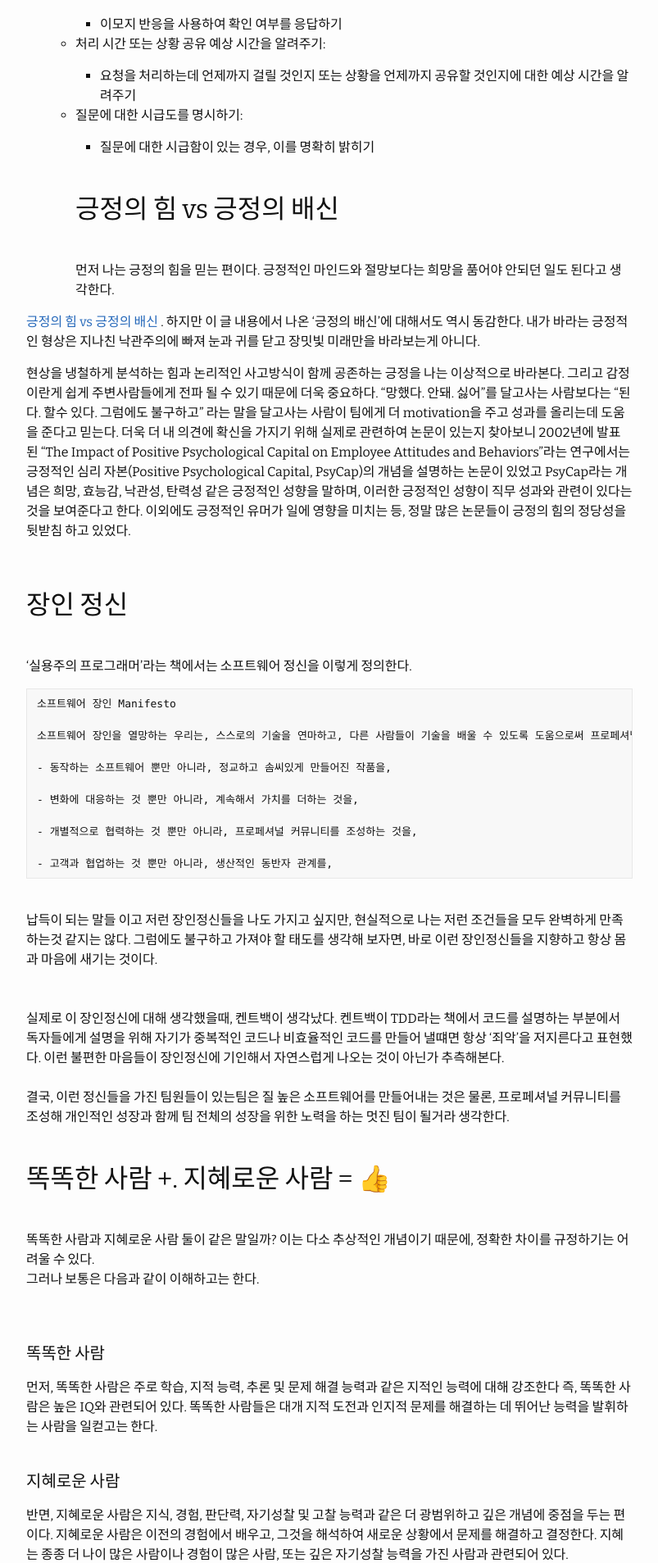
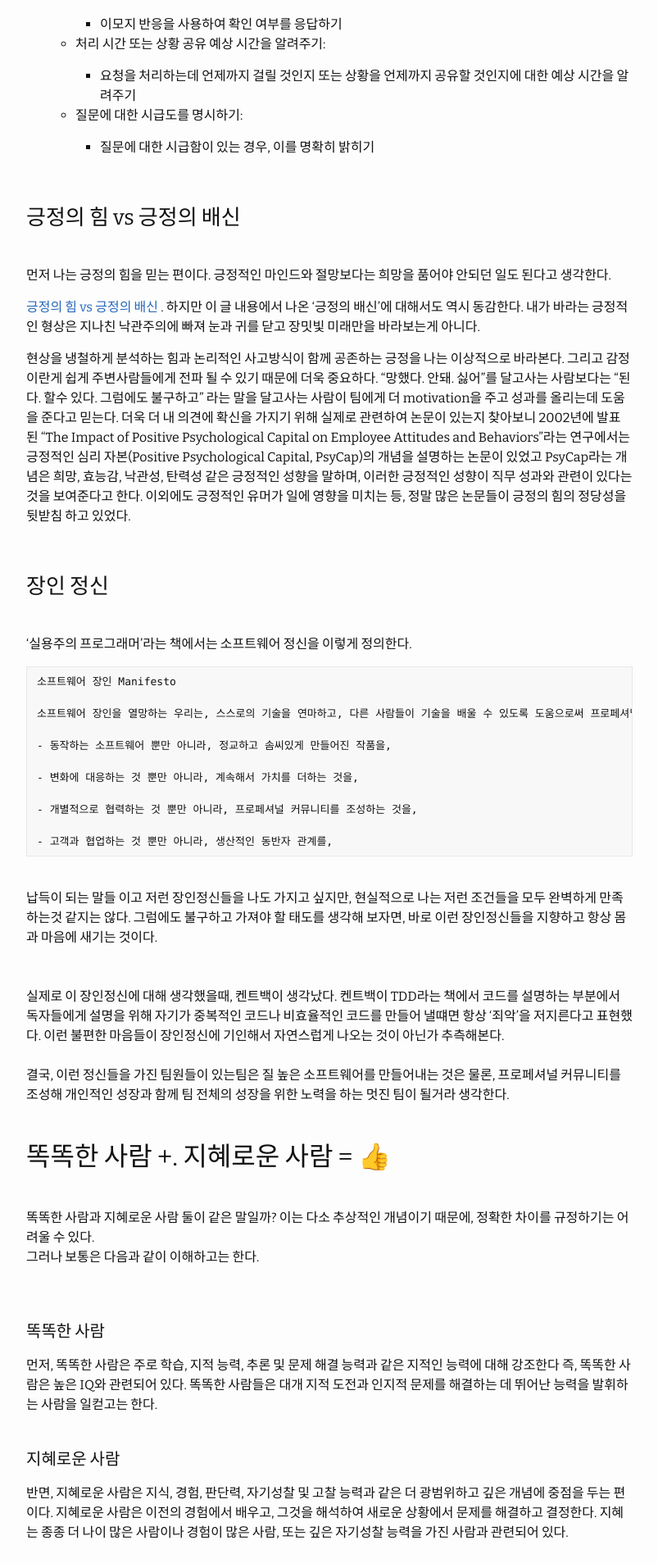
Before and after one commit to sanghun0724/sanghun0724.github.io, a Jekyll site: the page built from _posts/2023-05-09-누군가의 좋은 동료가 되기위해 .md, in a window 1280 px wide. Shown: the part 2334-4241 px from the top of the page at 82% size, without its empty margins (238-1041 px from the left). Built offline with Jekyll 4.4.1, drawn with Linux system fonts in a browser that asks for light colours.

Commit message:
[git blog] [ upload post: 누군가의 좋은 동료가 되기 위해 update]

```diff
--- a/_posts/2023-05-09-누군가의 좋은 동료가 되기위해 .md
+++ b/_posts/2023-05-09-누군가의 좋은 동료가 되기위해 .md
@@ -83,8 +83,9 @@ Ref: [함께 일하고 싶은 사람](https://velog.io/@city7310/%ED%95%A8%EA%BB
 
 	   -  질문에 대한 시급함이 있는 경우, 이를 명확히 밝히기
 
-       <br/>
-## 긍정의 힘 vs 긍정의 배신
+
+ <br/>
+### 긍정의 힘 vs 긍정의 배신
 <br/>
 먼저 나는 긍정의 힘을 믿는 편이다. 긍정적인 마인드와 절망보다는 희망을 품어야 안되던 일도 된다고 생각한다. <br/>
 
@@ -94,7 +95,7 @@ Ref: [함께 일하고 싶은 사람](https://velog.io/@city7310/%ED%95%A8%EA%BB
 
 <br/>
 
-## 장인 정신
+### 장인 정신
 <br/>
 ‘실용주의 프로그래머’라는 책에서는 소프트웨어 정신을 이렇게 정의한다.<br/>
 
@@ -118,14 +119,17 @@ Ref: [함께 일하고 싶은 사람](https://velog.io/@city7310/%ED%95%A8%EA%BB
 <br/>
 결국, 이런 정신들을 가진 팀원들이 있는팀은 질 높은 소프트웨어를 만들어내는 것은 물론, 프로페셔널 커뮤니티를 조성해 개인적인 성장과 함께 팀 전체의 성장을 위한 노력을 하는 멋진 팀이 될거라 생각한다.<br/>
 <br/>
+
 ## 똑똑한 사람 +. 지혜로운 사람 = 👍
 <br/>
 똑똑한 사람과 지혜로운 사람 둘이 같은 말일까? 이는 다소 추상적인 개념이기 때문에, 정확한 차이를 규정하기는 어려울 수 있다.<br/>
 그러나 보통은 다음과 같이 이해하고는 한다.<br/>
 <br/>
+
 #### 똑똑한 사람  <br/>
 먼저, 똑똑한 사람은 주로 학습, 지적 능력, 추론 및 문제 해결 능력과 같은 지적인 능력에 대해 강조한다 즉, 똑똑한 사람은 높은 IQ와 관련되어 있다. 똑똑한 사람들은 대개 지적 도전과 인지적 문제를 해결하는 데 뛰어난 능력을 발휘하는 사람을 일컫고는 한다.<br/>
 <br/>
+
 #### 지혜로운 사람  <br/>
 반면, 지혜로운 사람은 지식, 경험, 판단력, 자기성찰 및 고찰 능력과 같은 더 광범위하고 깊은 개념에 중점을 두는 편이다. 지혜로운 사람은 이전의 경험에서 배우고, 그것을 해석하여 새로운 상황에서 문제를 해결하고 결정한다. 지혜는 종종 더 나이 많은 사람이나 경험이 많은 사람, 또는 깊은 자기성찰 능력을 가진 사람과 관련되어 있다.  <br/>
 <br/>
@@ -134,10 +138,12 @@ Ref: [함께 일하고 싶은 사람](https://velog.io/@city7310/%ED%95%A8%EA%BB
 
 따라서, 똑똑하고 지혜로운 사람은 문제를 해결하는 데 있어서 빠르고 효과적인 방법을 찾아내면서도, 그것이 장기적으로 어떤 영향을 미칠지를 고려할 수 있다. 이러한 사람은 자신만의 경험과 지식을 바탕으로 새로운 문제를 해결하는데 적극적으로 참여하며, 팀원들에게 가치있는 조언을 제공하고 함께 성장하는 과정에서도 서로를 도와줄 수 있는 인재이다. 따라서 이러한 사람들이 함께하는 팀은 문제 해결 능력과 협업 능력이 뛰어나며, 지속적인 성장을 이룰 가능성이 높을 것 이기 때문이다.<br/>
 <br/>
+
 ### 누군가에게 좋은 동료가 되기 위해 고민해 본 사람
 <br/>
  관계의 이상적인 시작은 상황과 상대방의 성향, 그리고 개인적인 경험과 지식 등 다양한 요소를 고려해야 한다. 나는 이런 요건들을 고려하기 위한 좋은 출발점이 바로 고민 이라고 생각한다. 내가 누군가에게 좋은 팀원이 되려면 어떻게 해야할까? 팀원들에게 내가 어떤 가치를 줄수 있을까? 끊임 없이 고민하고 배우고 부딪히고 할 수록 그 과정들이 모여 점점 신뢰를 쌓고, 누군가에게 좋은 동료로 가는 길이라 믿는다. 그리고 나도 그렇지만 내 동료가 이런 고민을 해봤고 더 좋은 동료가 되도록 나아가려는 사람이라면 더욱 best가 아닐까 생각해본다.<br/>
  <br/>
+
 ### 결론
 <br/>
 좋은 동료가 되기 위해 나는 많은 노력을 나름대로 기울였다고 생각했지만, 여전히 발전해야 할 부분이 많다는 것을 깨달았다. 하지만 동시에 이런 고민들을 해보면서 길이 보인다는 느낌도 든다. 실제로 관련하여 여러가지 자료들을 찾는 도중에 도움이 되는 개념들을 많이 만나보았다. 인상적이었던 것을 하나 뽑자면 [**Strong Views, Weakly Held**](https://medium.com/@kpak/%ED%9B%8C%EB%A5%AD%ED%95%9C-%ED%8C%80%EC%9B%90%EC%9D%98-%EC%A1%B0%EA%B1%B4-strong-views-weakly-held-17880611d962) 를 예시로 들어볼 수 있겠다. 의견대치 상황에 있어 주로 상대방의 의견의 빈틈을 찾거나 나의 주장의 정당성을 먼저 찾으려고 했던 나에게 이 개념은 정말 반성을 하게 함과 동시에 생각의 시야를 넓히게 도와주었다. 이와 같은 요소들이 그래도 '좋은 동료' 가 되는 길에 도움이 되는 것 같다. <br/>
```
